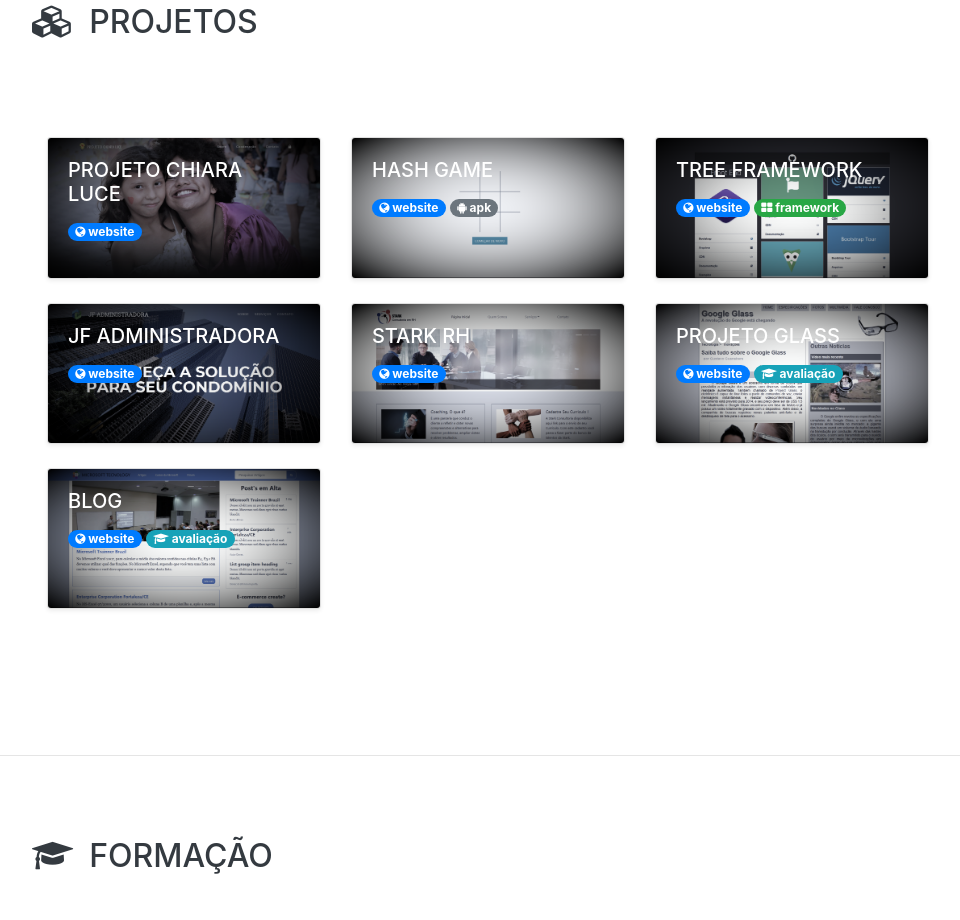
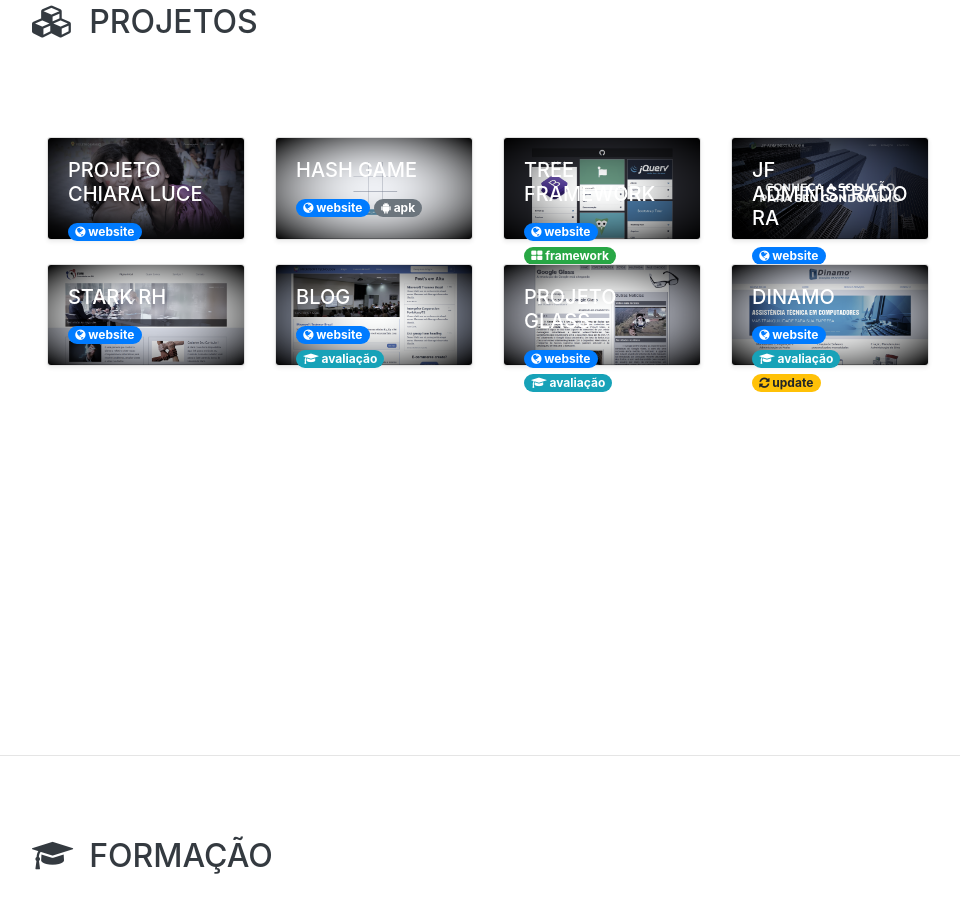
Before and after one commit to wagner-sousa/https-wagner-sousa.github.io-, a website with bundled scripts: page index.html in a window 1280 px wide. Shown: the part 846-1766 px from the top of the page, without its empty margins (288-1248 px from the left). Built offline with nearby package versions, Linux system fonts and the light colour scheme; a web font is replaced by a local one.

Commit message:
Insert Project Dinamo

```diff
--- a/index.html
+++ b/index.html
@@ -108,7 +108,7 @@
                               <div class="container">
 
                                    <div class="row">
-                                        <div class="col-md-4">
+                                        <div class="col-md-3">
                                              <a class="card mb-4 shadow-sm" href="https://wagner-sousa.github.io/site-chiara-luce/" target="_blank">
                                                   <img src="img/001.png" class="card-img">
                                                   <div class="card-img-overlay">
@@ -119,7 +119,7 @@
                                                   </div>
                                              </a>
                                         </div>
-                                        <div class="col-md-4">
+                                        <div class="col-md-3">
                                              <a class="card mb-4 shadow-sm" href="https://wagner-sousa.github.io/appHashGame/" target="_blank">
                                                   <img src="img/002.png" class="card-img">
                                                   <div class="card-img-overlay">
@@ -133,7 +133,7 @@
                                                   </div>
                                              </a>
                                         </div>
-                                        <div class="col-md-4">
+                                        <div class="col-md-3">
                                              <a class="card mb-4 shadow-sm" href="https://wagner-sousa.github.io/tree-framework/" target="_blank">
                                                   <img src="img/003.png" class="card-img">
                                                   <div class="card-img-overlay">
@@ -147,7 +147,7 @@
                                                   </div>
                                              </a>
                                         </div>
-                                        <div class="col-md-4">
+                                        <div class="col-md-3">
                                              <a class="card mb-4 shadow-sm" href="https://wagner-sousa.github.io/JFADMIN/" target="_blank">
                                                   <img src="img/004.png" class="card-img">
                                                   <div class="card-img-overlay">
@@ -158,7 +158,7 @@
                                                   </div>
                                              </a>
                                         </div>
-                                        <div class="col-md-4">
+                                        <div class="col-md-3">
                                              <a class="card mb-4 shadow-sm" href="https://wagner-sousa.github.io/StarkRH" target="_blank">
                                                   <img src="img/005.png" class="card-img">
                                                   <div class="card-img-overlay">
@@ -169,7 +169,21 @@
                                                   </div>
                                              </a>
                                         </div>
-                                        <div class="col-md-4">
+                                        <div class="col-md-3">
+                                             <a class="card mb-4 shadow-sm" href="https://wagner-sousa.github.io/ProjectBlog" target="_blank">
+                                                  <img src="img/006.png" class="card-img">
+                                                  <div class="card-img-overlay">
+                                                       <h5 class="card-title text-white">Blog</h5>
+                                                       <small class="card-text badge badge-pill badge-primary small text-uppercse lead">
+                                                            <i class="fa fa-globe"></i> website
+                                                       </small>
+                                                       <small class="card-text badge badge-pill badge-info small text-uppercse lead">
+                                                            <i class="fa fa-graduation-cap"></i> avaliação
+                                                       </small>
+                                                  </div>
+                                             </a>
+                                        </div>
+                                        <div class="col-md-3">
                                              <a class="card mb-4 shadow-sm" href="https://wagner-sousa.github.io/projeto-glass/" target="_blank">
                                                   <img src="img/007.png" class="card-img">
                                                   <div class="card-img-overlay">
@@ -183,16 +197,19 @@
                                                   </div>
                                              </a>
                                         </div>
-                                        <div class="col-md-4">
-                                             <a class="card mb-4 shadow-sm" href="https://wagner-sousa.github.io/ProjectBlog" target="_blank">
-                                                  <img src="img/006.png" class="card-img">
+                                        <div class="col-md-3">
+                                             <a class="card mb-4 shadow-sm" href="https://wagner-sousa.github.io/dinamo/" target="_blank">
+                                                  <img src="img/008.png" class="card-img">
                                                   <div class="card-img-overlay">
-                                                       <h5 class="card-title text-white">Blog</h5>
+                                                       <h5 class="card-title text-white">Dinamo</h5>
                                                        <small class="card-text badge badge-pill badge-primary small text-uppercse lead">
                                                             <i class="fa fa-globe"></i> website
                                                        </small>
                                                        <small class="card-text badge badge-pill badge-info small text-uppercse lead">
                                                             <i class="fa fa-graduation-cap"></i> avaliação
+                                                       </small>
+                                                       <small class="card-text badge badge-pill badge-warning small text-uppercse lead">
+                                                            <i class="fa fa-refresh"></i> update
                                                        </small>
                                                   </div>
                                              </a>
```
Also changed, not shown: img/008.png (added).
